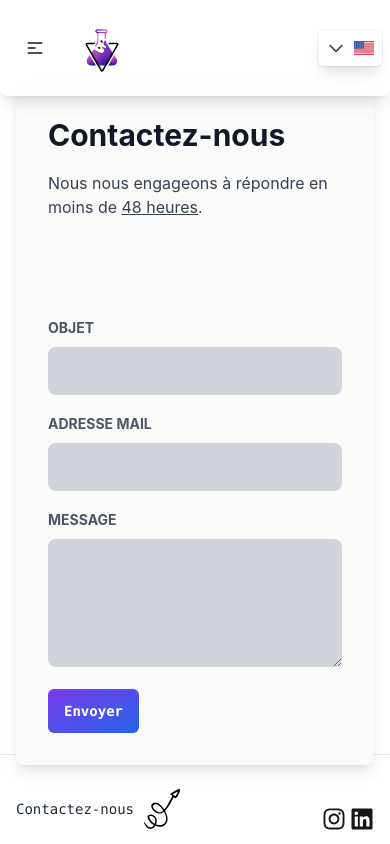
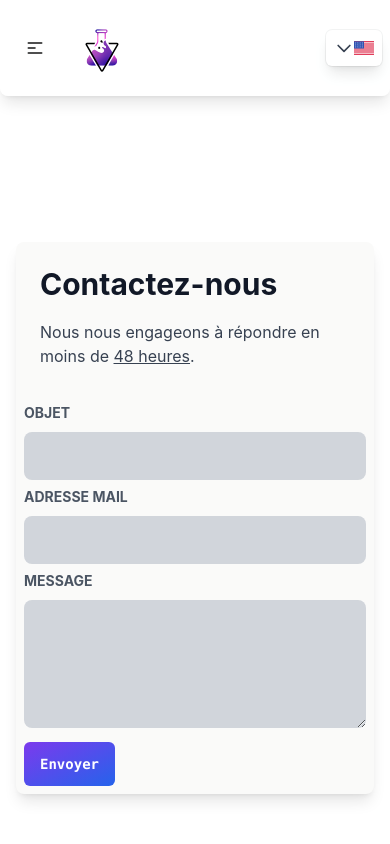
Before and after one commit to SaItiplouf/HoliumSolutions, a React (Create React App) app: page /contact in a window 390 px wide. Shown: the top 844 px of the page. Built offline with nearby package versions, Linux system fonts and the light colour scheme; a web font is replaced by a local one.

Commit message:
fix header & contact css.

```diff
--- a/src/components/Contact/contactform.tsx
+++ b/src/components/Contact/contactform.tsx
@@ -26,9 +26,9 @@ export default function ContactForm() {
   };
 
   return (
-    <div className="max-w-screen-xl flex justify-center items-center px-4 md:px-8 lg:px-16 xl:px-32 mx-auto h-[78vh] w-auto">
-      <div className="grid gap-8 grid-cols-1 md:grid-cols-2 bg-stone-50 text-gray-900 rounded-lg shadow-lg">
-        <div className="p-8">
+    <div className="max-w-screen-xl flex justify-center items-center px-4 md:px-8 lg:px-16 xl:px-32 mx-auto h-screen md:h-[78vh] w-auto">
+      <div className="grid grid-cols-1 md:grid-cols-2 bg-stone-50 text-gray-900 rounded-lg shadow-lg">
+        <div className="p-6">
           <h2 className="text-3xl md:text-4xl lg:text-5xl font-bold leading-tight mb-4">
             Contactez-nous
           </h2>
@@ -37,9 +37,9 @@ export default function ContactForm() {
             <span className="underline">48 heures</span>.
           </div>
         </div>
-        <div className="p-8">
+        <div className="p-2 md:p-8">
           <form onSubmit={handleSubmit}>
-            <div className="mb-4">
+            <div className="mb-1 sm:mb-4">
               <span className="uppercase text-sm text-gray-600 font-bold">
                 Objet
               </span>
@@ -53,7 +53,7 @@ export default function ContactForm() {
                 required
               />
             </div>
-            <div className="mb-4">
+            <div className="mb-1 sm:mb-4">
               <span className="uppercase text-sm text-gray-600 font-bold">
                 Adresse mail
               </span>
@@ -67,7 +67,7 @@ export default function ContactForm() {
                 required
               />
             </div>
-            <div className="mb-4">
+            <div className="mb-2 sm:mb-4">
               <span className="uppercase text-sm text-gray-600 font-bold">
                 Message
               </span>
--- a/src/components/Fixe/navbar/navbar.tsx
+++ b/src/components/Fixe/navbar/navbar.tsx
@@ -29,13 +29,8 @@ export default function Navbar() {
               className="menu menu-sm dropdown-content mt-3 z-[1] p-2 shadow bg-base-100 rounded-box w-52"
             >
               <li>
-                <Link to="#about">À propos</Link>
-                <details>
-                  <summary>Mail</summary>
-                  <ul className="p-2">
-                    <li>Mail</li>
-                  </ul>
-                </details>
+                <Link to="/">Acceuil</Link>
+                <Link to="/contact">Contact</Link>
               </li>
               <li>
                 <Link to="#projets">Projets</Link>
@@ -71,8 +66,7 @@ export default function Navbar() {
 
         <div className="navbar-end">
           <details className="relative inline-block text-left">
-            <summary className="inline-flex justify-center items-center w-full p-2 text-gray-700 hover:bg-gray-200 rounded-md shadow-lg bg-white ring-1 ring-black ring-opacity-5">
-              <span className="mr-2">
+            <summary className="cursor-pointer inline-flex justify-center items-center w-full p-2 text-gray-700 hover:bg-gray-200 rounded-md shadow-lg bg-white ring-1 ring-black ring-opacity-5">
               <svg
                 xmlns="http://www.w3.org/2000/svg"
                 fill="none"
@@ -87,21 +81,18 @@ export default function Navbar() {
                   d="M19 9l-7 7-7-7"
                 ></path>
               </svg>
-              </span>
               <span className="text-lg">
-                <label className="cursor-pointer">
-                  <input type="radio" name="language" className="hidden" />
-                  <US title="United States" className="h-5 w-5" />
-                </label>
-              </span>
-            </summary>
-
+                <label htmlFor="language1">
                   <input
                     type="radio"
-              id="language"
+                    id="language1"
                     name="language"
                     className="hidden"
                   />
+                </label>
+                <US title="United States" className="h-5 w-5 cursor-pointer" />
+              </span>
+            </summary>
 
             <div className="origin-top-right absolute right-0 mt-2 w-full rounded-md shadow-lg bg-white ring-1 ring-black ring-opacity-5">
               <label
@@ -110,6 +101,12 @@ export default function Navbar() {
               >
                 <FR title="France" className="h-4 w-8" />
               </label>
+              <input
+                type="radio"
+                id="language"
+                name="language"
+                className="hidden"
+              />
             </div>
           </details>
         </div>
--- a/src/components/Projets/projets.tsx
+++ b/src/components/Projets/projets.tsx
@@ -3,7 +3,7 @@ import React from "react";
 function Projets() {
   return (
     <div className="py-12 bg-stone-50 bg-opacity-75">
-      <div className="grid grid-cols-1 sm:grid-cols-2 md:grid-cols-3 lg:grid-cols-4 px-8">
+      <div className="grid grid-cols-1 sm:grid-cols-2 lg:grid-cols-4 gap-4 px-8">
         <div className="max-w-sm h-64 w-full mx-auto sm:mx-0 relative rounded-md overflow-hidden shadow-lg">
           <div
             className="group h-full bg-cover bg-center relative p-4 cursor-pointer"
--- a/src/components/hero/hero.tsx
+++ b/src/components/hero/hero.tsx
@@ -38,7 +38,7 @@ function Hero() {
           </a>
           <button
             type="button"
-            className="relative group p-2 ps-3 inline-flex items-center gap-x-2 text-sm font-mono rounded-lg border border-gray-200 bg-white text-gray-800 shadow-sm hover:bg-gray-50 disabled:opacity-50 disabled:pointer-events-none "
+            className="relative group p-2 inline-flex items-center gap-x-2 text-sm font-mono rounded-lg border border-gray-200 bg-white text-gray-800 shadow-sm hover:bg-gray-50 disabled:opacity-50 disabled:pointer-events-none "
             onClick={copy}
             data-tooltip-id="my-tooltip-click"
           >
```
Lines whose indentation alone changed are shown as unchanged.
